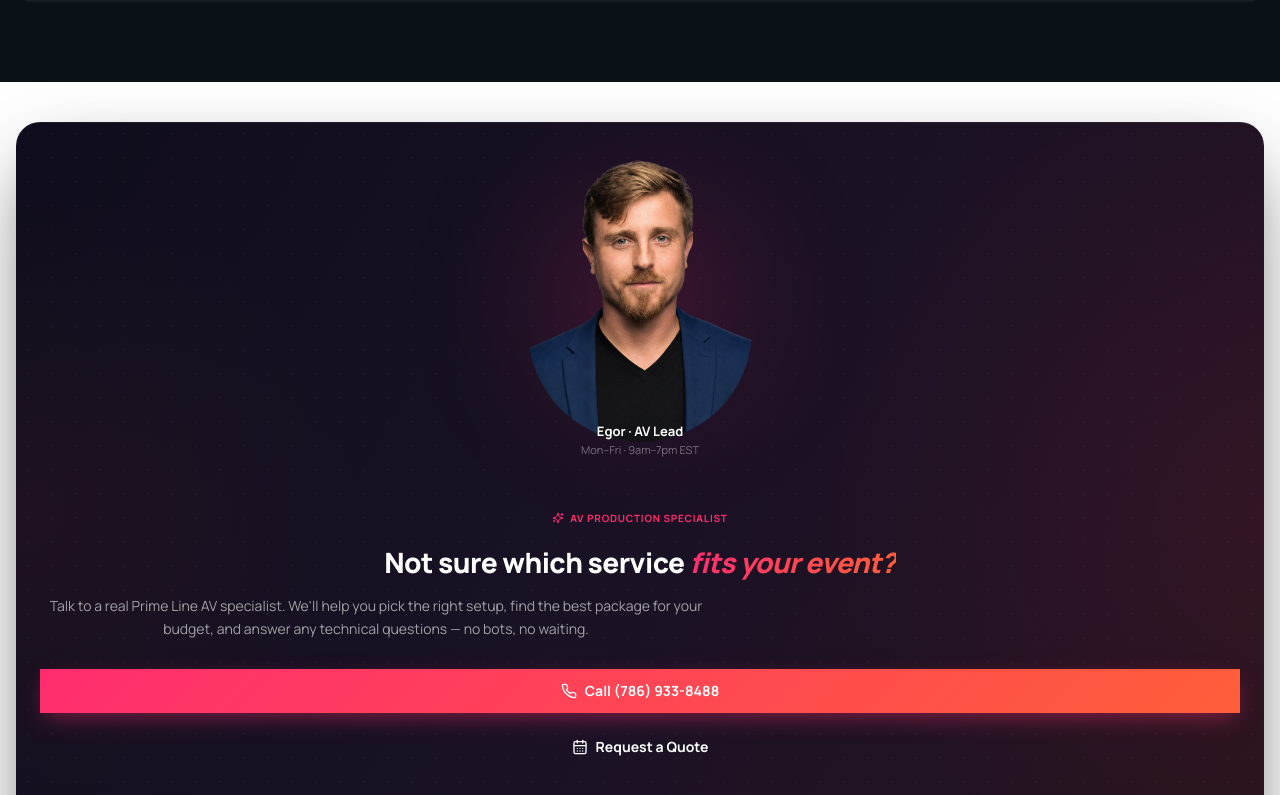
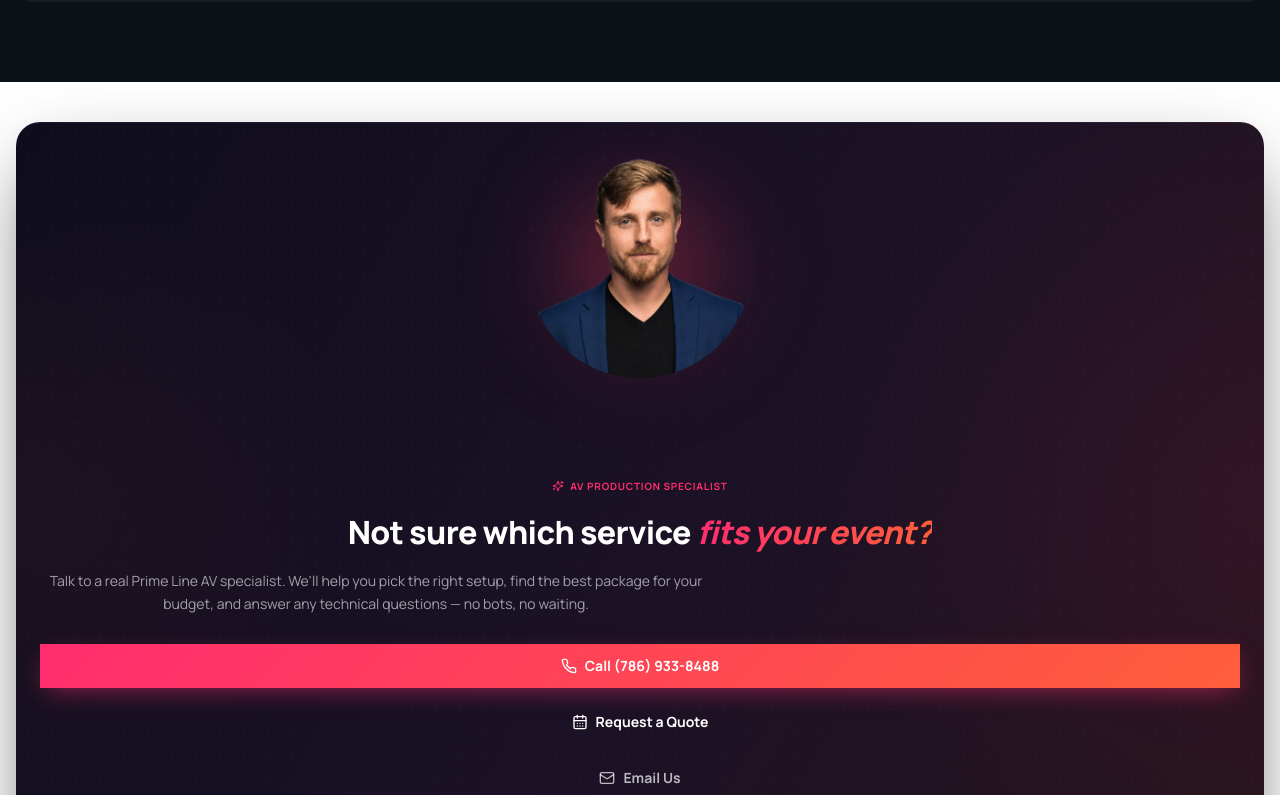
Before and after one commit to DmitrySyntecho/prime-ab-landing, a Next.js app: page /about in a window 1280 px wide. Shown: the part 3760-4555 px from the top of the page. Built offline with nearby package versions, Linux system fonts and the light colour scheme.

Commit message:
fix: update profile component layout and photo styling
Remove name text, perfect round photo, expand container size

```diff
--- a/components/contact-specialist-banner.tsx
+++ b/components/contact-specialist-banner.tsx
@@ -44,41 +44,39 @@ export function ContactSpecialistBanner({ onStartQuote }: ContactSpecialistBanne
             aria-hidden
           />
 
-          <div className="relative z-10 grid md:grid-cols-[280px_1fr] lg:grid-cols-[340px_1fr] gap-0 items-center">
+          <div className="relative z-10 grid md:grid-cols-[320px_1fr] lg:grid-cols-[400px_1fr] gap-8 items-start md:items-center">
 
             {/* Photo — left side, larger and more prominent */}
             <div className="relative w-full px-6 md:px-0 py-8 md:py-12 flex justify-center md:justify-start md:pl-8">
-              <div className="relative w-56 h-72 md:w-72 md:h-96">
-                {/* Circular glow behind photo */}
+              <div className="relative">
+                {/* Outer glow layer */}
                 <div
-                  className="absolute -inset-4 rounded-full blur-3xl"
-                  style={{ background: "radial-gradient(circle, rgba(255,45,111,0.3) 0%, transparent 65%)" }}
+                  className="absolute -inset-6 md:-inset-8 rounded-full blur-2xl"
+                  style={{ background: "radial-gradient(circle, rgba(255,45,111,0.25) 0%, transparent 70%)" }}
                   aria-hidden
                 />
-                {/* Circular border frame */}
+                {/* Inner subtle glow */}
                 <div
-                  className="absolute inset-0 rounded-full border-2 md:border-4"
-                  style={{ borderColor: "rgba(255,45,111,0.4)" }}
+                  className="absolute -inset-3 md:-inset-4 rounded-full blur-xl"
+                  style={{ background: "radial-gradient(circle, rgba(255,94,58,0.15) 0%, transparent 60%)" }}
                   aria-hidden
                 />
+                {/* Image container — perfectly circular */}
+                <div className="relative w-56 h-56 md:w-80 md:h-80 rounded-full overflow-hidden border-2 md:border-4 border-[#FF2D6F]/40 shadow-[inset_0_0_30px_rgba(255,45,111,0.2)]">
                   <Image
                     src="/egor.png"
                     alt="Egor — AV Production Specialist"
                     fill
-                  className="object-cover rounded-full"
+                    className="object-cover"
                     priority
                   />
                 </div>
-              {/* Name plate below photo on mobile/tablet */}
-              <div className="md:hidden absolute bottom-4 left-0 right-0 text-center">
-                <p className="text-white text-[13px] font-bold">Egor · AV Lead</p>
-                <p className="text-white/40 text-[11px]">Mon–Fri · 9am–7pm EST</p>
               </div>
             </div>
 
             {/* Divider on desktop */}
             <div
-              className="hidden md:block absolute left-[calc(280px-16px)] lg:left-[calc(340px-16px)] top-1/4 bottom-1/4 w-px"
+              className="hidden md:block absolute left-[calc(320px)] lg:left-[calc(400px)] top-1/4 bottom-1/4 w-px"
               style={{ background: "linear-gradient(to bottom, transparent, rgba(255,255,255,0.08) 30%, rgba(255,255,255,0.08) 70%, transparent)" }}
               aria-hidden
             />
@@ -95,7 +93,7 @@ export function ContactSpecialistBanner({ onStartQuote }: ContactSpecialistBanne
               </div>
 
               {/* Headline — better text wrapping */}
-              <h2 className="text-[28px] md:text-[36px] lg:text-[42px] font-black tracking-[-0.02em] leading-[1.2] text-white mb-4">
+              <h2 className="text-[32px] md:text-[40px] lg:text-[48px] font-black tracking-[-0.02em] leading-[1.15] text-white mb-5">
                 Not sure which service{" "}
                 <span
                   className="italic"
@@ -156,14 +154,6 @@ export function ContactSpecialistBanner({ onStartQuote }: ContactSpecialistBanne
                 ))}
               </div>
             </div>
-
-            {/* Name plate — desktop only, below photo on left */}
-            <div className="hidden md:flex items-center justify-center md:justify-start px-8 pb-6">
-              <div>
-                <p className="text-white text-sm font-bold leading-tight">Egor · AV Lead</p>
-                <p className="text-white/40 text-xs">Mon–Fri · 9am–7pm EST</p>
-              </div>
-            </div>
           </div>
         </div>
       </div>
```
Lines whose indentation alone changed are shown as unchanged.
